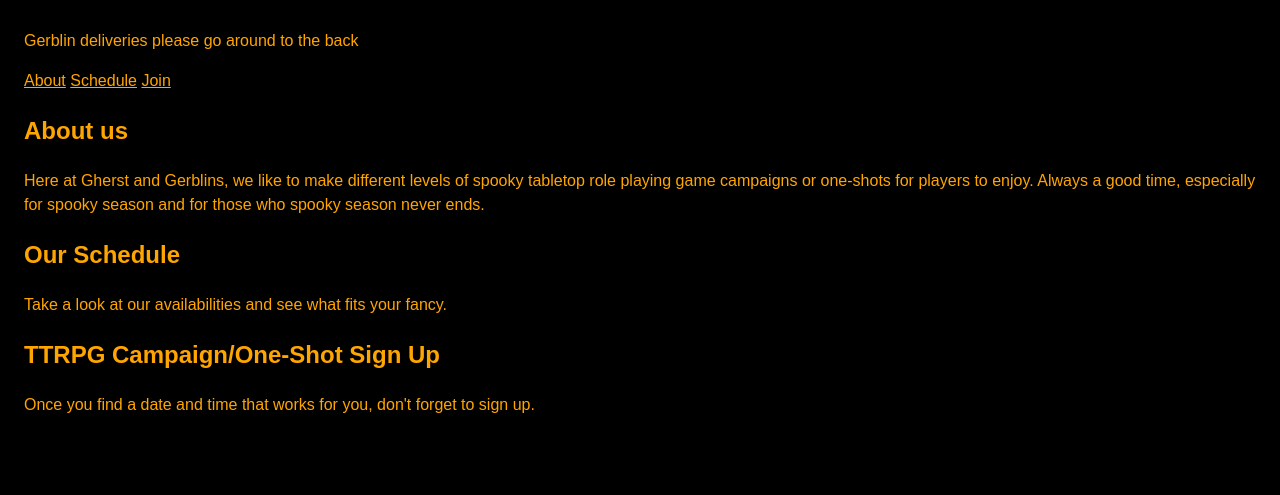
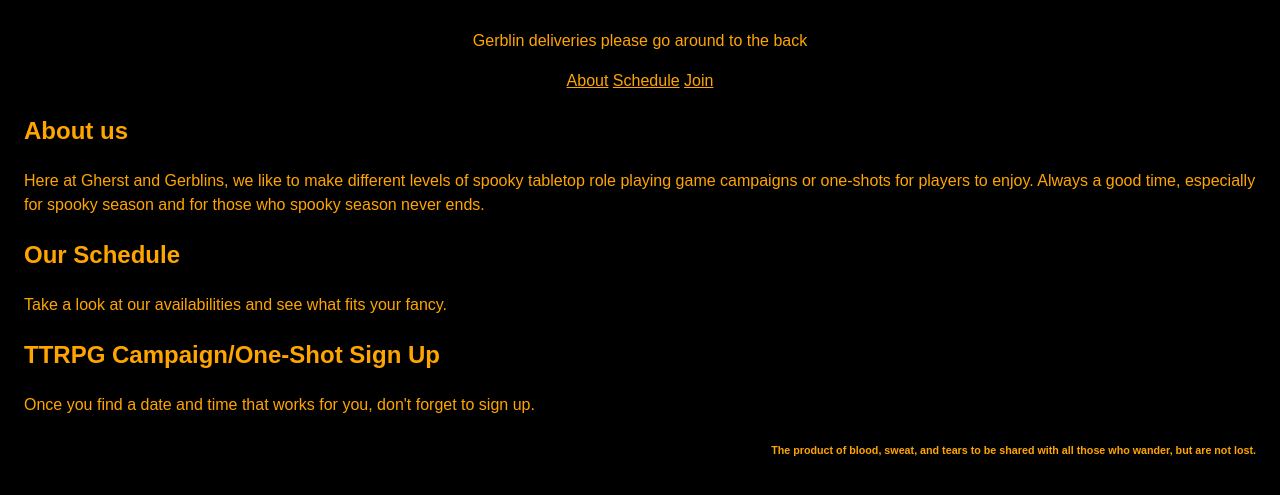
Before and after one commit to AlexSfamurri/signup-page, a plain HTML site: page index.html in a window 1280 px wide. Shown: the part 107-602 px from the top of the page. Drawn offline with Linux system fonts and the light colour scheme.

Commit message:
footer now has content

```diff
--- a/index.html
+++ b/index.html
@@ -47,7 +47,9 @@
             </section>
         </main>
         <footer>
-
+            <h6>
+                The product of blood, sweat, and tears to be shared with all those who wander, but are not lost.
+            </h6>
         </footer>
     </body>
 </html>
--- a/styles/style.css
+++ b/styles/style.css
@@ -9,6 +9,14 @@ a{
     color: orange;
 }
 h1{
-    text-align: center;
     font-size: 3rem;
 }
+header{
+    text-align: center;
+}
+nav{
+    text-align: center;
+}
+footer{
+    text-align: right;
+}
```
Also changed, not shown: 1 other file.
